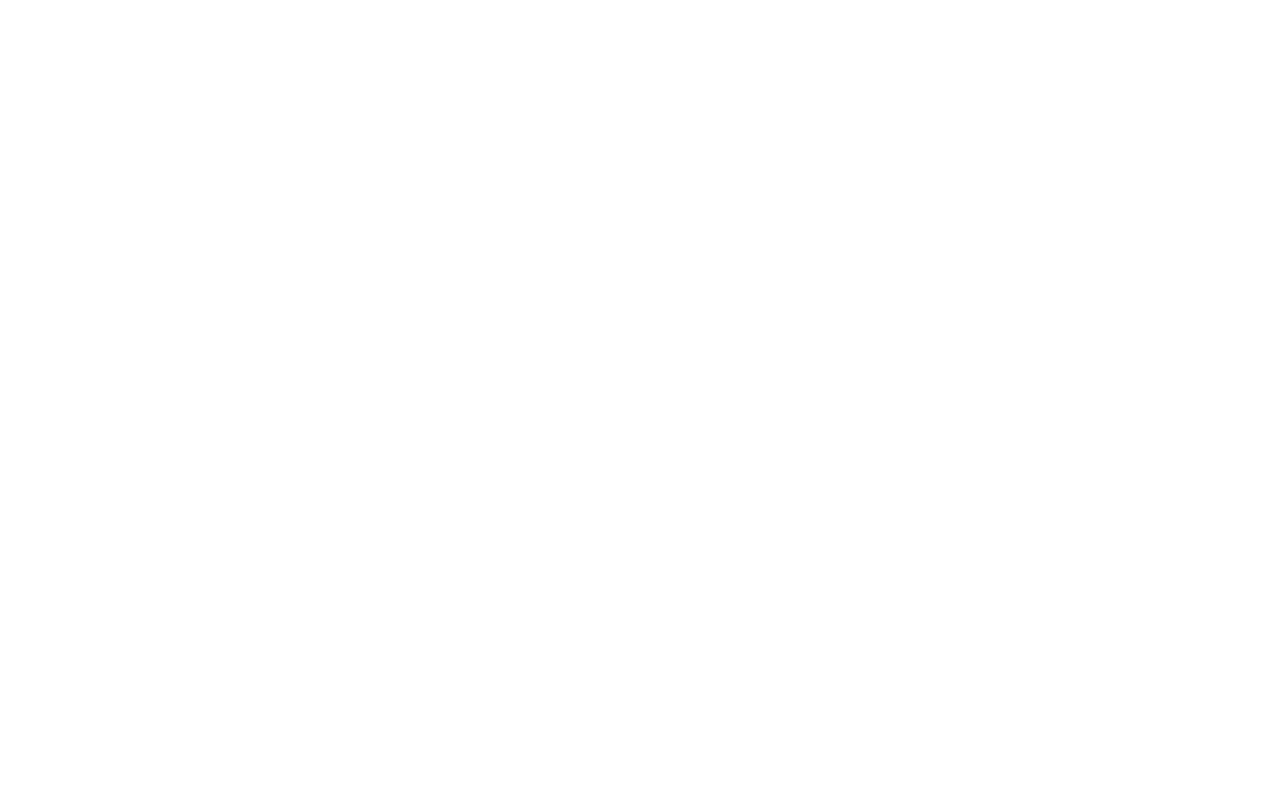
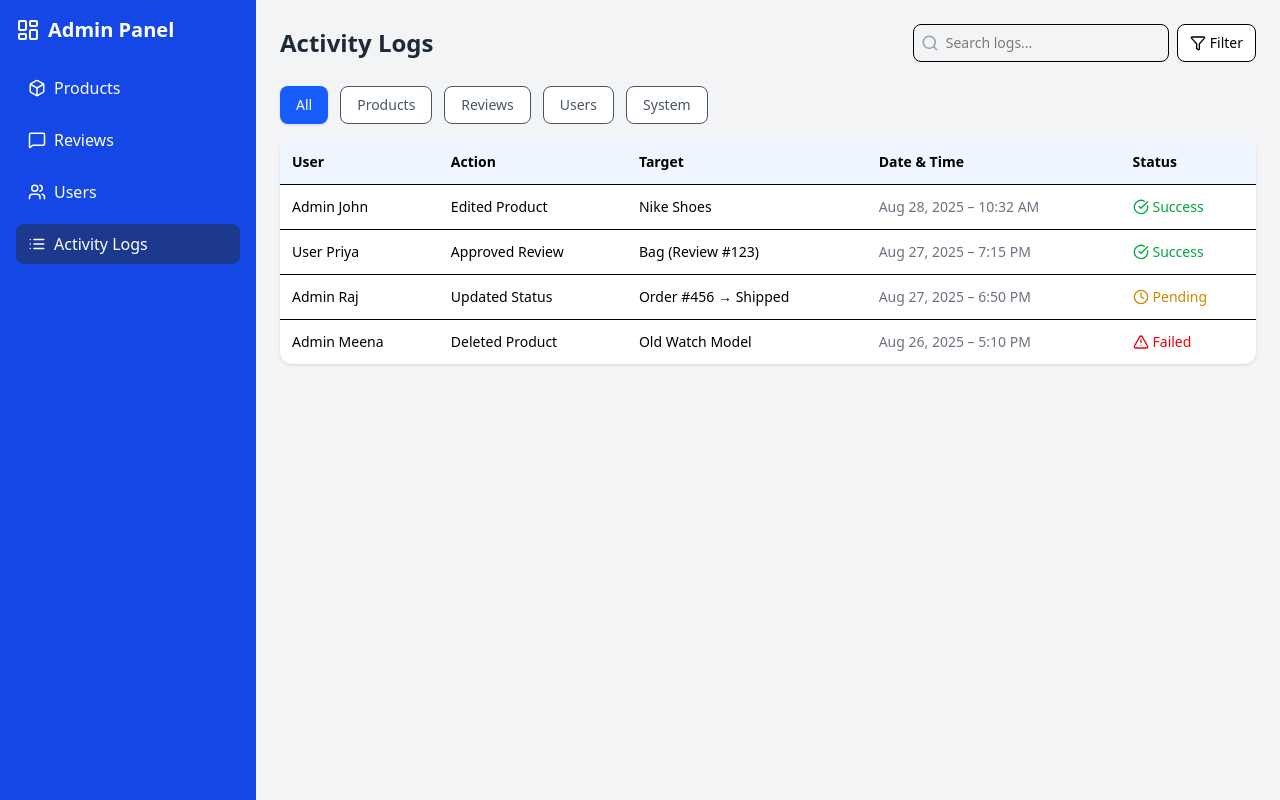
Before and after one commit to Crazyraturi/loyalti-dashboard, a React (Vite) app: page /ActivityLogDashboard in a window 1280 px wide. Before the commit this address had no page. Built offline with nearby package versions, Linux system fonts and the light colour scheme.

Commit message:
upaddted the activity activityLogDashboard

```diff
--- a/src/Home.jsx
+++ b/src/Home.jsx
@@ -8,7 +8,7 @@
         {" "}
         Loyalty Dashboard
       </Link>
-      <Link className="p-4 bg-amber-400 rounded-full" to="/userManagement">
+      <Link className="p-4 bg-blue-400 rounded-full" to="/userManagement">
         {" "}
         user Management Dashboard
       </Link>
@@ -24,6 +24,13 @@
         {" "}
         review Dashboard
       </Link>
+      <Link
+        className="p-4 bg-purple-400 rounded-full"
+        to="/ActivityLogDashboard"
+      >
+        {" "}
+        Activity Log Dashboard
+      </Link>
     </div>
   );
 }
--- /dev/null
+++ b/src/activityLogDashboard.jsx
@@ -0,0 +1,177 @@
+import React, { useState } from "react";
+import {
+  Search,
+  Filter,
+  CheckCircle,
+  Clock,
+  AlertTriangle,
+  LayoutDashboard,
+  MessageSquare,
+  Box,
+  Users,
+  List,
+} from "lucide-react";
+
+const logs = [
+  {
+    id: 1,
+    user: "Admin John",
+    action: "Edited Product",
+    target: "Nike Shoes",
+    date: "Aug 28, 2025 – 10:32 AM",
+    status: "Success",
+  },
+  {
+    id: 2,
+    user: "User Priya",
+    action: "Approved Review",
+    target: "Bag (Review #123)",
+    date: "Aug 27, 2025 – 7:15 PM",
+    status: "Success",
+  },
+  {
+    id: 3,
+    user: "Admin Raj",
+    action: "Updated Status",
+    target: "Order #456 → Shipped",
+    date: "Aug 27, 2025 – 6:50 PM",
+    status: "Pending",
+  },
+  {
+    id: 4,
+    user: "Admin Meena",
+    action: "Deleted Product",
+    target: "Old Watch Model",
+    date: "Aug 26, 2025 – 5:10 PM",
+    status: "Failed",
+  },
+];
+
+const ActivityLogDashboard = () => {
+  const [activeTab, setActiveTab] = useState("all");
+
+  const getFilteredLogs = () => {
+    if (activeTab === "all") return logs;
+    if (activeTab === "products")
+      return logs.filter((l) => l.action.toLowerCase().includes("product"));
+    if (activeTab === "reviews")
+      return logs.filter((l) => l.action.toLowerCase().includes("review"));
+    if (activeTab === "users")
+      return logs.filter((l) => l.action.toLowerCase().includes("user"));
+    if (activeTab === "system")
+      return logs.filter((l) => l.action.toLowerCase().includes("status"));
+    return logs;
+  };
+
+  return (
+    <div className="flex min-h-screen bg-gray-100">
+      {/* Sidebar */}
+      <aside className="w-64 bg-blue-700 text-white flex flex-col p-4">
+        <h2 className="text-xl font-bold mb-6 flex items-center gap-2">
+          <LayoutDashboard /> Admin Panel
+        </h2>
+        <nav className="flex flex-col gap-3">
+          <button className="flex items-center gap-2 px-3 py-2 rounded-lg hover:bg-blue-600 transition">
+            <Box size={18} /> Products
+          </button>
+          <button className="flex items-center gap-2 px-3 py-2 rounded-lg hover:bg-blue-600 transition">
+            <MessageSquare size={18} /> Reviews
+          </button>
+          <button className="flex items-center gap-2 px-3 py-2 rounded-lg hover:bg-blue-600 transition">
+            <Users size={18} /> Users
+          </button>
+          <button className="flex items-center gap-2 px-3 py-2 rounded-lg bg-blue-900">
+            <List size={18} /> Activity Logs
+          </button>
+        </nav>
+      </aside>
+
+      {/* Main Content */}
+      <main className="flex-1 p-6">
+        {/* Header */}
+        <div className="flex justify-between items-center mb-6">
+          <h1 className="text-2xl font-bold text-gray-800">Activity Logs</h1>
+          <div className="flex gap-2">
+            <div className="relative">
+              <Search
+                className="absolute left-2 top-2.5 text-gray-400"
+                size={18}
+              />
+              <input
+                type="text"
+                placeholder="Search logs..."
+                className="pl-8 pr-4 py-2 border rounded-lg text-sm w-64 focus:ring focus:ring-blue-300"
+              />
+            </div>
+            <button className="flex items-center gap-1 border px-3 py-2 rounded-lg text-sm bg-white hover:bg-gray-50">
+              <Filter size={16} /> Filter
+            </button>
+          </div>
+        </div>
+
+        {/* Tabs */}
+        <div className="flex gap-3 mb-4">
+          {["all", "products", "reviews", "users", "system"].map((tab) => (
+            <button
+              key={tab}
+              onClick={() => setActiveTab(tab)}
+              className={`px-4 py-2 rounded-lg text-sm font-medium transition ${
+                activeTab === tab
+                  ? "bg-blue-600 text-white shadow"
+                  : "bg-white border text-gray-600 hover:bg-gray-50"
+              }`}
+            >
+              {tab.charAt(0).toUpperCase() + tab.slice(1)}
+            </button>
+          ))}
+        </div>
+
+        {/* Table */}
+        <div className="bg-white shadow rounded-xl overflow-hidden">
+          <table className="w-full text-sm">
+            <thead className="bg-blue-50 text-left">
+              <tr>
+                <th className="p-3">User</th>
+                <th className="p-3">Action</th>
+                <th className="p-3">Target</th>
+                <th className="p-3">Date & Time</th>
+                <th className="p-3">Status</th>
+              </tr>
+            </thead>
+            <tbody>
+              {getFilteredLogs().map((l) => (
+                <tr key={l.id} className="border-t hover:bg-gray-50">
+                  <td className="p-3">{l.user}</td>
+                  <td className="p-3">{l.action}</td>
+                  <td className="p-3">{l.target}</td>
+                  <td className="p-3 text-gray-500">{l.date}</td>
+                  <td className="p-3">
+                    {l.status === "Success" && (
+                      <span className="flex items-center gap-1 text-green-600 text-sm font-medium">
+                        <CheckCircle size={16} /> {l.status}
+                      </span>
+                    )}
+                    {l.status === "Pending" && (
+                      <span className="flex items-center gap-1 text-yellow-600 text-sm font-medium">
+                        <Clock size={16} /> {l.status}
+                      </span>
+                    )}
+                    {l.status === "Failed" && (
+                      <span className="flex items-center gap-1 text-red-600 text-sm font-medium">
+                        <AlertTriangle size={16} /> {l.status}
+                      </span>
+                    )}
+                  </td>
+                </tr>
+              ))}
+            </tbody>
+          </table>
+        </div>
+      </main>
+
+
+    </div>
+  );
+};
+
+export default ActivityLogDashboard;
--- a/src/main.jsx
+++ b/src/main.jsx
@@ -10,6 +10,7 @@
 import AdminDashboard from "./rdbcDasbhboard";
 import AdminNotificationDashboard from "./notificationDashboard";
 import ReviewManagementDashboard from "../reviewDashboard";
+import ActivityLogDashboard from "./activityLogDashboard";
 
 createRoot(document.getElementById("root")).render(
   <StrictMode>
@@ -20,7 +21,14 @@
         <Route path="/loyalty" element={<LoyaltyDashboard />} />
         <Route path="/RDBC" element={<AdminDashboard />} />
         <Route path="/notification" element={<AdminNotificationDashboard />} />
-        <Route path="/reviewDashboard" element={<ReviewManagementDashboard />} />
+        <Route
+          path="/reviewDashboard"
+          element={<ReviewManagementDashboard />}
+        />
+        <Route
+          path="/ActivityLogDashboard"
+          element={<ActivityLogDashboard />}
+        />
       </Routes>
     </BrowserRouter>
   </StrictMode>
```
